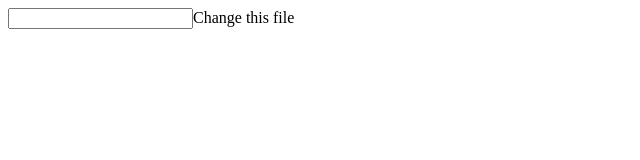
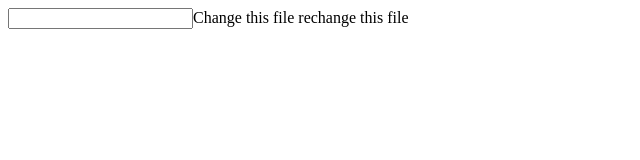
Before and after one commit to YnovDinguerie/Barathon, a Next.js app in the folder client/: page /reset in a window 1280 px wide. Shown: the top 160 px of the page, without its empty margins (0-640 px from the left). Built offline with nearby package versions, Linux system fonts and the light colour scheme.

Commit message:
Re change file

```diff
--- a/client/src/app/reset/page.tsx
+++ b/client/src/app/reset/page.tsx
@@ -5,7 +5,7 @@ const ResetPassword = () => {
     <div>
       <div>
         <input type="text" name="input" />
-        Change this file
+        Change this file rechange this file
       </div>
     </div>
   )
```
